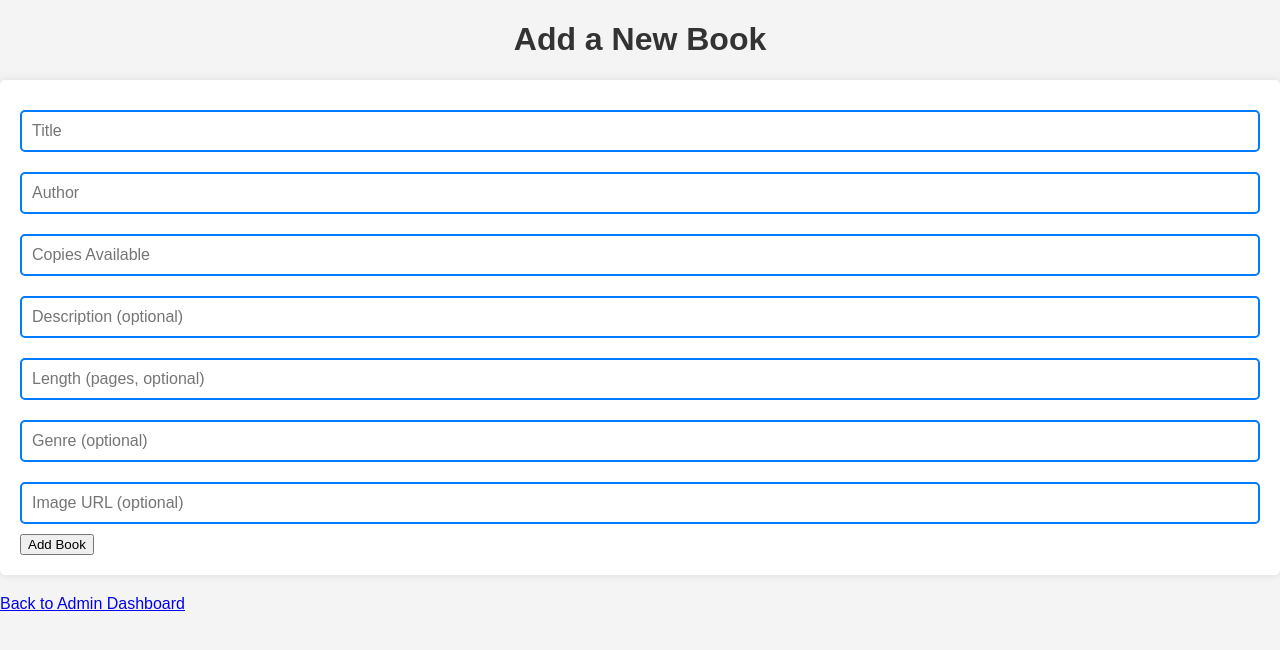
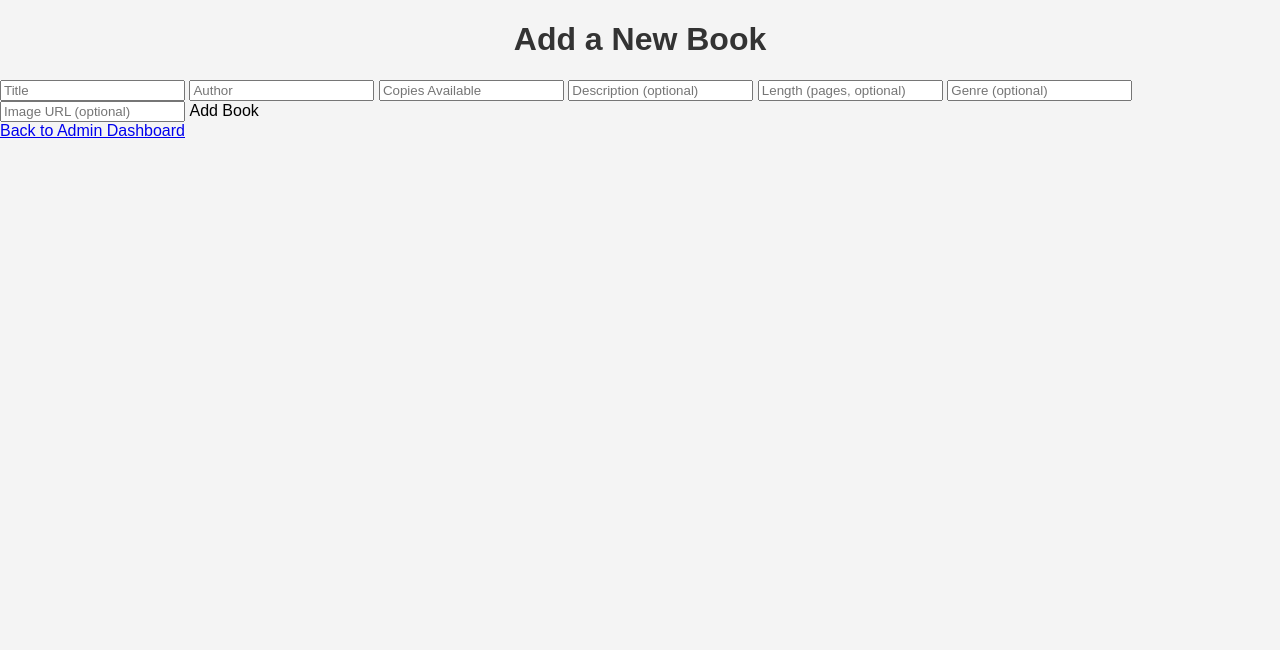
Before and after one commit to jaffsha/CSCI4560, a PHP site: page /books.php in a window 1280 px wide. Shown: the top 650 px of the page. Run offline with PHP 8.4, Linux system fonts and the light colour scheme; a user stored in the database is signed in.

Commit message:
Update CSS

```diff
--- a/styles.css
+++ b/styles.css
@@ -1,4 +1,3 @@
-/* General Styles */
 body {
     font-family: Arial, sans-serif;
     background-color: #f4f4f4;
@@ -12,7 +11,6 @@ body {
     padding: 20px;
 }
 
-/* Header Styles */
 h1, h2, h3 {
     color: #333;
 }
@@ -21,56 +19,45 @@ h1 {
     text-align: center;
 }
 
-/* Button Styles */
+
+form {
+    margin: 0;
+    padding: 0;
+    border: none;
+    background: none;
+    box-shadow: none;
+}
+
 .button {
-    background-color: #007bff; /* Bootstrap primary color */
+    background-color: #007bff;
     color: white;
     padding: 10px 20px;
     border: none;
     border-radius: 5px;
-    cursor: pointer;
     text-align: center;
     text-decoration: none;
-    font-size: 16px;
+    cursor: pointer;
+    display: inline-block;
     transition: background-color 0.3s;
+    outline: none;
+    box-shadow: none;
+    margin: 0;
 }
 
 .button:hover {
-    background-color: #0056b3; /* Darker blue */
+    background-color: #0056b3;
 }
 
-/* Form Styles */
-form {
-    background-color: white;
-    padding: 20px;
-    border-radius: 5px;
-    box-shadow: 0 0 10px rgba(0, 0, 0, 0.1);
-    margin: 20px 0;
+button {
+    appearance: none;
+    padding: 0;
+    margin: 0;
+    border: none;
+    background: none;
+    color: inherit;
+    font: inherit;
 }
 
-input[type="text"],
-input[type="number"],
-input[type="email"],
-input[type="password"] {
-    width: 100%;
-    padding: 10px;
-    margin: 10px 0;
-    border: 2px solid #007bff;
-    border-radius: 5px;
-    box-sizing: border-box;
-    font-size: 16px;
-}
-
-input[type="text"]:focus,
-input[type="number"]:focus,
-input[type="email"]:focus,
-input[type="password"]:focus {
-    border-color: #0056b3;
-    outline: none;
-    box-shadow: 0 0 5px rgba(0, 123, 255, 0.5);
-}
-
-/* Label Styles */
 label {
     font-weight: bold;
 }
@@ -98,7 +85,28 @@ label {
     background-color: #007bff; /* Highlight on hover */
 }
 
-/* Responsive Styles */
+
+table {
+    width: 100%;
+    margin-top: 20px;
+    border-collapse: collapse;
+}
+
+th, td {
+    padding: 10px;
+    border: 1px solid #ddd;
+    text-align: left;
+}
+
+th {
+    background-color: #f2f2f2;
+}
+
+td img {
+    width: 50px;
+    height: auto;
+}
+
 @media (max-width: 768px) {
     .navbar li {
         display: block; /* Stack links on small screens */
```
